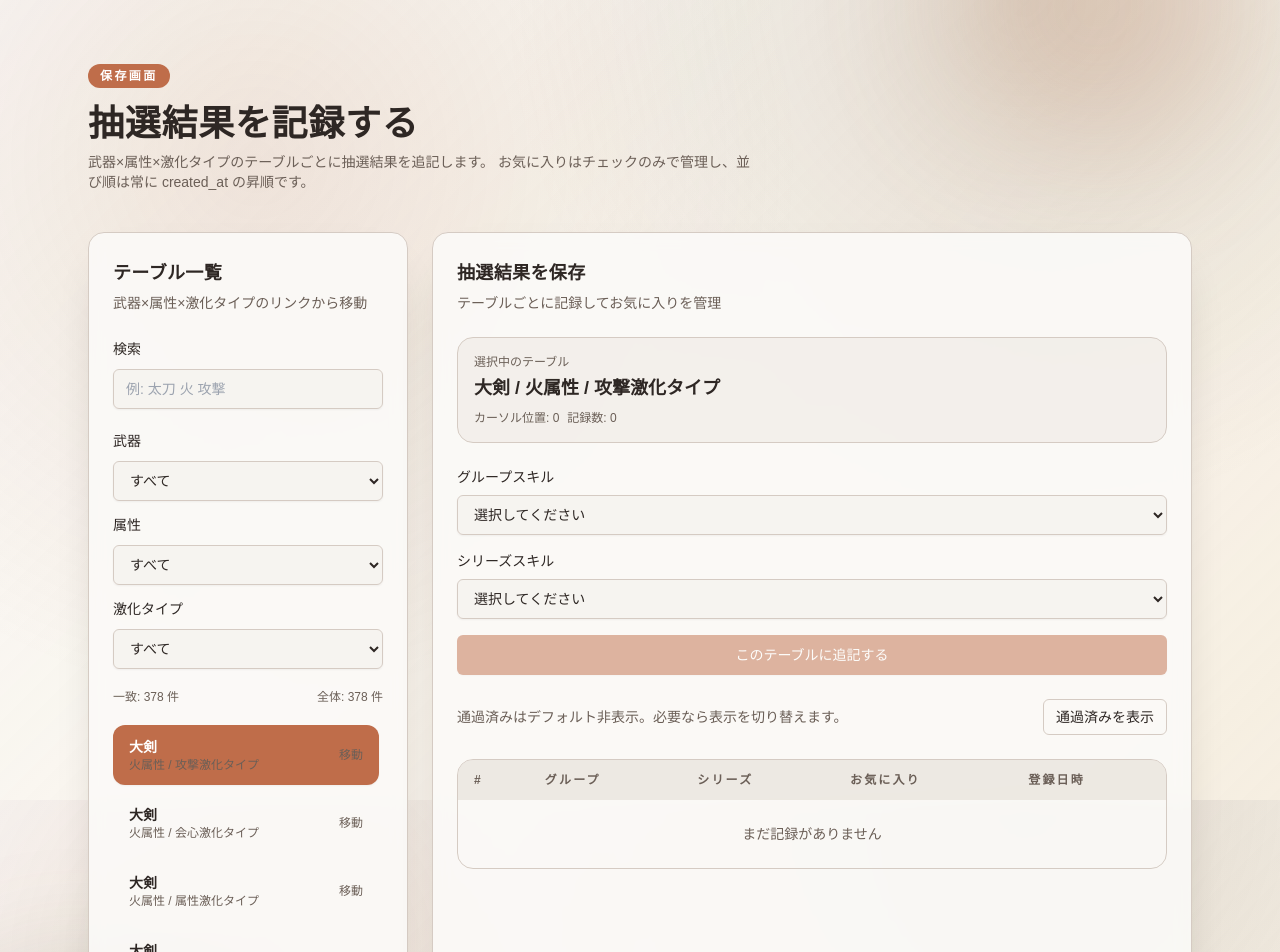
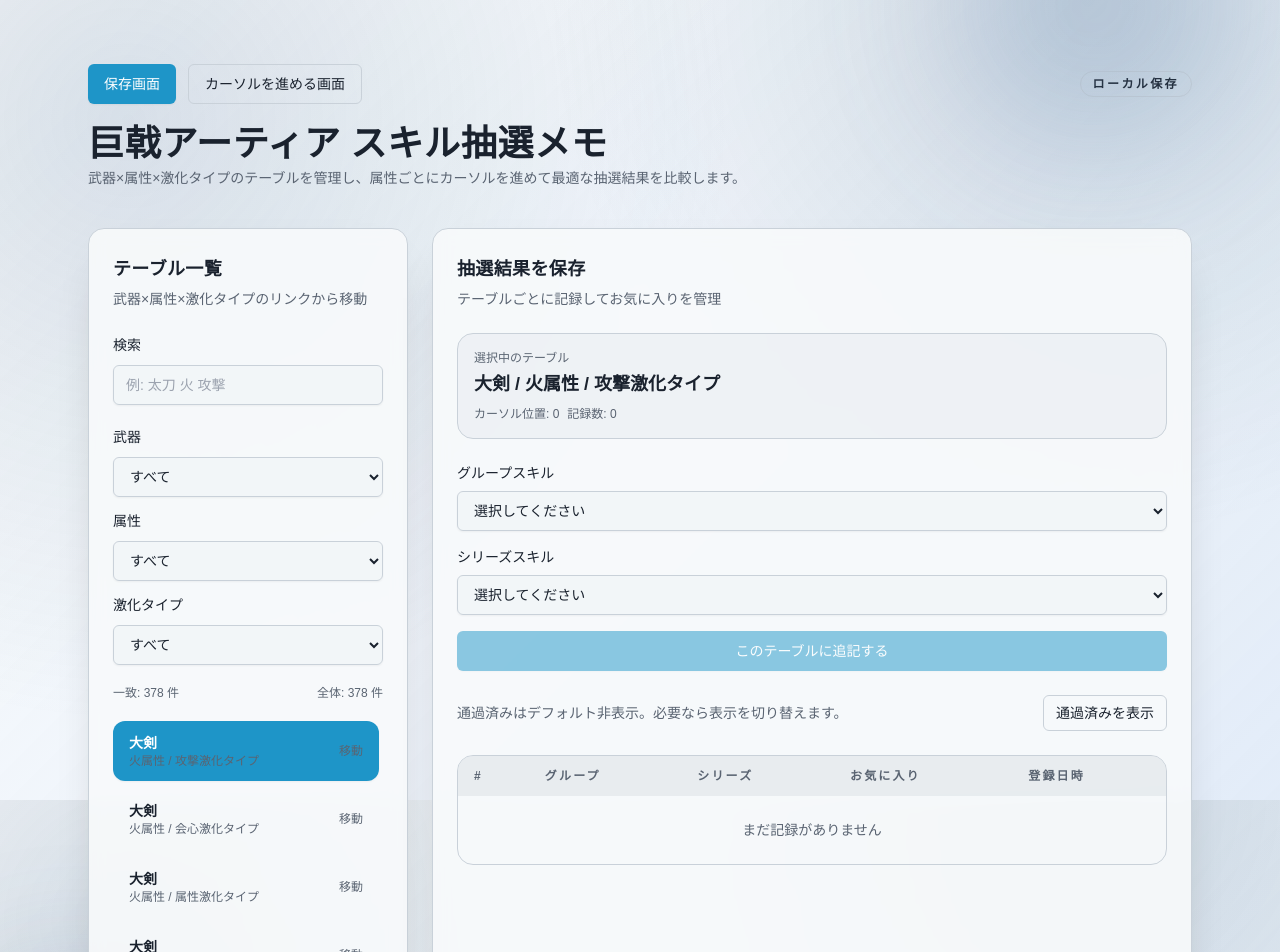
Before and after one commit to 326-T/monster-hunter-wilds-utils, a React (Vite) app: page / in a window 1280 px wide. Shown: the top 952 px of the page. Built offline with nearby package versions, Linux system fonts and the light colour scheme; a web font is replaced by a local one.

Commit message:
カーソル画面を追加

```diff
--- a/src/App.tsx
+++ b/src/App.tsx
@@ -37,13 +37,16 @@ type TableRef = {
   label: string
 }
 
-type TableEntry = {
+type StoredTableEntry = {
   id: string
   groupSkill: string
   seriesSkill: string
   favorite: boolean
   createdAt: string
+  cursorId?: number
 }
+
+type TableEntry = StoredTableEntry & { cursorId: number }
 
 type TableState = Record<string, TableEntry[]>
 
@@ -102,13 +105,35 @@ const createId = () => {
   return `${Date.now()}-${Math.random().toString(16).slice(2)}`
 }
 
+const normalizeTableState = (state: Record<string, StoredTableEntry[]>): TableState => {
+  const normalized: TableState = {}
+  Object.entries(state).forEach(([key, entries]) => {
+    const hasAllCursorIds = entries.every((entry) => typeof entry.cursorId === 'number')
+    if (hasAllCursorIds) {
+      normalized[key] = entries as TableEntry[]
+      return
+    }
+    const sorted = [...entries].sort((a, b) => a.createdAt.localeCompare(b.createdAt))
+    normalized[key] = sorted.map((entry, index) => ({
+      ...entry,
+      cursorId: entry.cursorId ?? index,
+    }))
+  })
+  return normalized
+}
+
 function App() {
+  const [activeView, setActiveView] = useState<'save' | 'cursor'>('save')
   const [groupOptions, setGroupOptions] = useState<string[]>([])
   const [seriesOptions, setSeriesOptions] = useState<string[]>([])
   const [optionsError, setOptionsError] = useState('')
 
-  const [tables, setTables] = useState<TableState>(() => loadFromStorage<TableState>(STORAGE_KEY, {}))
-  const [cursorByAttribute] = useState<CursorState>(() => loadFromStorage<CursorState>(CURSOR_KEY, {}))
+  const [tables, setTables] = useState<TableState>(() =>
+    normalizeTableState(loadFromStorage<Record<string, StoredTableEntry[]>>(STORAGE_KEY, {})),
+  )
+  const [cursorByAttribute, setCursorByAttribute] = useState<CursorState>(() =>
+    loadFromStorage<CursorState>(CURSOR_KEY, {}),
+  )
 
   const [selectedTableKey, setSelectedTableKey] = useState(allTables[0]?.key ?? '')
   const [weaponFilter, setWeaponFilter] = useState('all')
@@ -120,9 +145,15 @@ function App() {
   const [groupSkill, setGroupSkill] = useState('')
   const [seriesSkill, setSeriesSkill] = useState('')
 
+  const [activeAttribute, setActiveAttribute] = useState(ATTRIBUTES[0] ?? '')
+
   useEffect(() => {
     saveToStorage(STORAGE_KEY, tables)
   }, [tables])
+
+  useEffect(() => {
+    saveToStorage(CURSOR_KEY, cursorByAttribute)
+  }, [cursorByAttribute])
 
   useEffect(() => {
     let active = true
@@ -175,17 +206,20 @@ function App() {
   const currentCursor = selectedTable ? cursorByAttribute[selectedTable.attribute] ?? 0 : 0
   const visibleEntries = showPassed
     ? sortedEntries
-    : sortedEntries.filter((_, index) => index >= currentCursor)
+    : sortedEntries.filter((entry) => entry.cursorId >= currentCursor)
 
   const handleAddEntry = (event: React.FormEvent<HTMLFormElement>) => {
     event.preventDefault()
     if (!selectedTableKey || !groupSkill || !seriesSkill) return
+    const existing = tables[selectedTableKey] ?? []
+    const nextCursorId = existing.reduce((max, entry) => Math.max(max, entry.cursorId), -1) + 1
     const newEntry: TableEntry = {
       id: createId(),
       groupSkill,
       seriesSkill,
       favorite: false,
       createdAt: new Date().toISOString(),
+      cursorId: nextCursorId,
     }
     setTables((prev) => {
       const nextEntries = [...(prev[selectedTableKey] ?? []), newEntry]
@@ -211,23 +245,93 @@ function App() {
     })
   }
 
+  const attributeTables = useMemo(
+    () => allTables.filter((table) => table.attribute === activeAttribute),
+    [activeAttribute],
+  )
+  const activeCursor = cursorByAttribute[activeAttribute] ?? 0
+
+  const cursorCandidates = useMemo(() => {
+    const candidates = attributeTables
+      .map((table) => {
+        const entry = (tables[table.key] ?? []).find((item) => item.cursorId === activeCursor)
+        if (!entry) return null
+        return { table, entry }
+      })
+      .filter((value): value is { table: TableRef; entry: TableEntry } => Boolean(value))
+
+    return candidates.sort((a, b) => {
+      if (a.entry.favorite !== b.entry.favorite) {
+        return a.entry.favorite ? -1 : 1
+      }
+      return a.table.label.localeCompare(b.table.label, 'ja-JP')
+    })
+  }, [attributeTables, tables, activeCursor])
+
+  const nullCount = attributeTables.length - cursorCandidates.length
+
+  const handleAdvanceCursor = () => {
+    const now = new Date().toISOString()
+    setTables((prev) => {
+      const next: TableState = { ...prev }
+      attributeTables.forEach((table) => {
+        const tableEntries = [...(next[table.key] ?? [])]
+        const hasCursorEntry = tableEntries.some((entry) => entry.cursorId === activeCursor)
+        if (!hasCursorEntry) {
+          tableEntries.push({
+            id: createId(),
+            groupSkill: '不明',
+            seriesSkill: '不明',
+            favorite: false,
+            createdAt: now,
+            cursorId: activeCursor,
+          })
+        }
+        next[table.key] = tableEntries
+      })
+      return next
+    })
+    setCursorByAttribute((prev) => ({
+      ...prev,
+      [activeAttribute]: activeCursor + 1,
+    }))
+  }
+
   return (
     <div className="min-h-screen">
       <div className="relative">
-        <div className="pointer-events-none absolute -top-32 right-10 h-72 w-72 rounded-full bg-[rgba(180,120,82,0.22)] blur-3xl animate-float" />
-        <div className="pointer-events-none absolute bottom-[-120px] left-[-80px] h-80 w-80 rounded-full bg-[rgba(92,77,58,0.2)] blur-3xl" />
+        <div className="pointer-events-none absolute -top-32 right-10 h-72 w-72 rounded-full bg-[rgba(96,132,173,0.22)] blur-3xl animate-float" />
+        <div className="pointer-events-none absolute bottom-[-120px] left-[-80px] h-80 w-80 rounded-full bg-[rgba(52,78,100,0.2)] blur-3xl" />
         <div className="mx-auto max-w-6xl px-6 py-10 lg:py-16">
-          <header className="mb-10 flex flex-col gap-3">
-            <Badge className="w-fit">保存画面</Badge>
+          <header className="mb-10 flex flex-col gap-4">
+            <div className="flex flex-wrap items-center gap-3">
+              <Button
+                variant={activeView === 'save' ? 'default' : 'outline'}
+                onClick={() => setActiveView('save')}
+              >
+                保存画面
+              </Button>
+              <Button
+                variant={activeView === 'cursor' ? 'default' : 'outline'}
+                onClick={() => setActiveView('cursor')}
+              >
+                カーソルを進める画面
+              </Button>
+              <Badge variant="outline" className="ml-auto">
+                ローカル保存
+              </Badge>
+            </div>
+            <div>
               <h1 className="text-3xl font-semibold heading-serif sm:text-4xl">
-              抽選結果を記録する
+                巨戟アーティア スキル抽選メモ
               </h1>
-            <p className="max-w-2xl text-sm text-muted-foreground">
-              武器×属性×激化タイプのテーブルごとに抽選結果を追記します。
-              お気に入りはチェックのみで管理し、並び順は常に created_at の昇順です。
+              <p className="mt-2 max-w-2xl text-sm text-muted-foreground">
+                武器×属性×激化タイプのテーブルを管理し、属性ごとにカーソルを進めて最適な抽選結果を比較します。
               </p>
+            </div>
           </header>
 
+          {activeView === 'save' ? (
             <div className="grid gap-6 lg:grid-cols-[320px_minmax(0,1fr)]">
               <Card className="animate-fade-up">
                 <CardHeader>
@@ -416,8 +520,7 @@ function App() {
                           </tr>
                         )}
                         {visibleEntries.map((entry) => {
-                        const originalIndex = sortedEntries.findIndex((item) => item.id === entry.id)
-                        const isPassed = originalIndex < currentCursor
+                          const isPassed = entry.cursorId < currentCursor
                           return (
                             <tr
                               key={entry.id}
@@ -426,7 +529,7 @@ function App() {
                                 isPassed && 'text-muted-foreground',
                               )}
                             >
-                            <td className="px-4 py-3">{originalIndex + 1}</td>
+                              <td className="px-4 py-3">{entry.cursorId + 1}</td>
                               <td className="px-4 py-3">{entry.groupSkill}</td>
                               <td className="px-4 py-3">{entry.seriesSkill}</td>
                               <td className="px-4 py-3">
@@ -444,14 +547,100 @@ function App() {
                                 {formatDate(entry.createdAt)}
                               </td>
                             </tr>
-                        )
-                      })}
+                          )}
+                        )}
                       </tbody>
                     </table>
                   </div>
                 </CardContent>
               </Card>
             </div>
+          ) : (
+            <div className="grid gap-6 lg:grid-cols-[280px_minmax(0,1fr)]">
+              <Card className="animate-fade-up">
+                <CardHeader>
+                  <CardTitle className="heading-serif">属性タブ</CardTitle>
+                  <CardDescription>カーソルを進める属性を選択</CardDescription>
+                </CardHeader>
+                <CardContent className="space-y-3">
+                  {ATTRIBUTES.map((attribute) => (
+                    <Button
+                      key={attribute}
+                      variant={attribute === activeAttribute ? 'default' : 'ghost'}
+                      className="w-full justify-between"
+                      onClick={() => setActiveAttribute(attribute)}
+                    >
+                      <span>{attribute}</span>
+                      <span className="text-xs text-muted-foreground">
+                        cursor {cursorByAttribute[attribute] ?? 0}
+                      </span>
+                    </Button>
+                  ))}
+                </CardContent>
+              </Card>
+
+              <Card className="animate-fade-up">
+                <CardHeader>
+                  <CardTitle className="heading-serif">カーソル {activeCursor}</CardTitle>
+                  <CardDescription>
+                    NULL でない候補のみ表示。お気に入りを優先表示します。
+                  </CardDescription>
+                </CardHeader>
+                <CardContent className="space-y-6">
+                  <div className="flex flex-wrap items-center justify-between gap-3 text-xs text-muted-foreground">
+                    <span>表示候補: {cursorCandidates.length} 件</span>
+                    <span>NULL: {nullCount} 件</span>
+                  </div>
+
+                  <div className="space-y-3">
+                    {cursorCandidates.length === 0 && (
+                      <div className="rounded-xl border border-dashed border-border bg-background/70 p-6 text-center text-sm text-muted-foreground">
+                        このカーソルで表示できる候補がありません
+                      </div>
+                    )}
+                    {cursorCandidates.map(({ table, entry }) => (
+                      <div
+                        key={table.key}
+                        className="rounded-2xl border border-border bg-background/80 p-4"
+                      >
+                        <div className="flex flex-wrap items-start justify-between gap-3">
+                          <div>
+                            <div className="text-sm font-semibold">{table.weapon}</div>
+                            <div className="text-xs text-muted-foreground">
+                              {table.attribute} / {table.intensify}
+                            </div>
+                          </div>
+                          {entry.favorite && <Badge>お気に入り</Badge>}
+                        </div>
+                        <div className="mt-4 grid gap-2 text-sm">
+                          <div>
+                            <span className="text-xs text-muted-foreground">グループ</span>
+                            <div className="font-medium">{entry.groupSkill}</div>
+                          </div>
+                          <div>
+                            <span className="text-xs text-muted-foreground">シリーズ</span>
+                            <div className="font-medium">{entry.seriesSkill}</div>
+                          </div>
+                        </div>
+                        <div className="mt-4 flex items-center justify-between">
+                          <span className="text-xs text-muted-foreground">
+                            登録: {formatDate(entry.createdAt)}
+                          </span>
+                          <Button size="sm" onClick={handleAdvanceCursor}>
+                            この結果でカーソルを進める
+                          </Button>
+                        </div>
+                      </div>
+                    ))}
+                  </div>
+
+                  <div className="rounded-xl border border-border bg-muted/40 p-4 text-xs text-muted-foreground">
+                    カーソルを進めると、同じ属性の NULL なテーブルはグループ/シリーズともに「不明」で埋めます。
+                  </div>
+                </CardContent>
+              </Card>
+            </div>
+          )}
         </div>
       </div>
     </div>
--- a/src/components/ui/checkbox.tsx
+++ b/src/components/ui/checkbox.tsx
@@ -1,7 +1,7 @@
 import * as React from 'react'
 import { cn } from '../../lib/utils'
 
-export interface CheckboxProps extends React.InputHTMLAttributes<HTMLInputElement> {}
+export type CheckboxProps = React.InputHTMLAttributes<HTMLInputElement>
 
 const Checkbox = React.forwardRef<HTMLInputElement, CheckboxProps>(
   ({ className, ...props }, ref) => (
--- a/src/components/ui/input.tsx
+++ b/src/components/ui/input.tsx
@@ -1,7 +1,7 @@
 import * as React from 'react'
 import { cn } from '../../lib/utils'
 
-export interface InputProps extends React.InputHTMLAttributes<HTMLInputElement> {}
+export type InputProps = React.InputHTMLAttributes<HTMLInputElement>
 
 const Input = React.forwardRef<HTMLInputElement, InputProps>(({ className, type, ...props }, ref) => (
   <input
--- a/src/components/ui/select.tsx
+++ b/src/components/ui/select.tsx
@@ -1,7 +1,7 @@
 import * as React from 'react'
 import { cn } from '../../lib/utils'
 
-export interface SelectProps extends React.SelectHTMLAttributes<HTMLSelectElement> {}
+export type SelectProps = React.SelectHTMLAttributes<HTMLSelectElement>
 
 const Select = React.forwardRef<HTMLSelectElement, SelectProps>(
   ({ className, children, ...props }, ref) => (
--- a/src/index.css
+++ b/src/index.css
@@ -5,17 +5,17 @@
 @tailwind utilities;
 
 :root {
-  --background: 33 28% 95%;
-  --foreground: 22 12% 16%;
-  --card: 33 28% 98%;
-  --card-foreground: 22 12% 16%;
-  --muted: 32 22% 88%;
-  --muted-foreground: 24 10% 38%;
-  --accent: 18 48% 52%;
+  --background: 210 28% 96%;
+  --foreground: 215 28% 14%;
+  --card: 210 30% 98%;
+  --card-foreground: 215 28% 14%;
+  --muted: 210 18% 90%;
+  --muted-foreground: 215 12% 40%;
+  --accent: 198 74% 45%;
   --accent-foreground: 0 0% 100%;
-  --border: 28 18% 80%;
-  --ring: 20 40% 40%;
-  --input: 30 22% 90%;
+  --border: 210 18% 82%;
+  --ring: 198 60% 40%;
+  --input: 210 20% 92%;
 }
 
 * {
@@ -29,9 +29,9 @@ body {
   color: hsl(var(--foreground));
   background-color: hsl(var(--background));
   background-image:
-    radial-gradient(circle at 20% 20%, rgba(174, 116, 77, 0.16), transparent 45%),
-    radial-gradient(circle at 80% 0%, rgba(116, 96, 69, 0.18), transparent 40%),
-    linear-gradient(135deg, rgba(255, 255, 255, 0.6), rgba(246, 238, 224, 0.92));
+    radial-gradient(circle at 10% 15%, rgba(84, 118, 153, 0.2), transparent 45%),
+    radial-gradient(circle at 85% 0%, rgba(32, 72, 100, 0.16), transparent 40%),
+    linear-gradient(135deg, rgba(255, 255, 255, 0.7), rgba(226, 236, 248, 0.95));
   background-attachment: fixed;
 }
 
```
Lines whose indentation alone changed are shown as unchanged.
